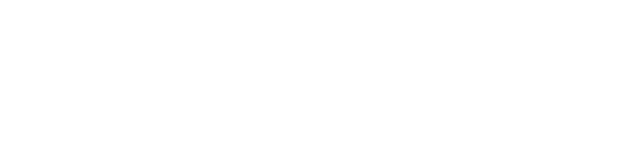
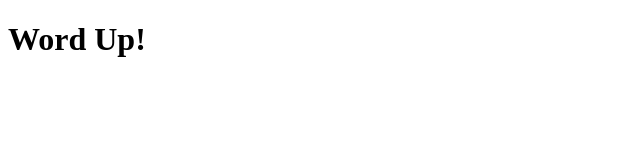
Before and after one commit to Janelgr5/wordUp, a website: page index.html in a window 1280 px wide. Shown: the whole page, without its empty margins (0-640 px from the left). Drawn offline with Linux system fonts and the light colour scheme.

Commit message:
[HTML] checking localhost

```diff
--- a/index.html
+++ b/index.html
@@ -1,14 +1,13 @@
 <!DOCTYPE html>
 <html>
-
 	<head>
 		<!-- Defines the character set -->
-  <meta charset="UTF-8">
+		<meta charset="UTF-8" />
 		<!-- MDN recommends placing this right after your <head> tag -->
 		<!-- "as some browsers restart the parsing of an HTML document if the declared charset is different from what they had anticipated" -->
 		<!-- https://developer.mozilla.org/en-US/docs/Web/Guide/HTML/HTML5/Introduction_to_HTML5 -->
 		<!-- Responsive design? Check. This tag will make mobile browsers scale to device width -->
-  <meta name="viewport" content="width=device-width, initial-scale=1">
+		<meta name="viewport" content="width=device-width, initial-scale=1" />
 		<!-- Give your app a swell name -->
 		<title>Word Up</title>
 
@@ -20,7 +19,8 @@
 	<body>
 		<!-- We will render our React app into a div with an id of 'app' -->
 		<!-- We can grab it off the DOM by saying `document.getElementById('app');` -->
-  <div id="app"></div>
+		<div id="app">
+			<h1>Word Up!</h1>
+		</div>
 	</body>
-
 </html>
```
Lines whose indentation alone changed are shown as unchanged.
